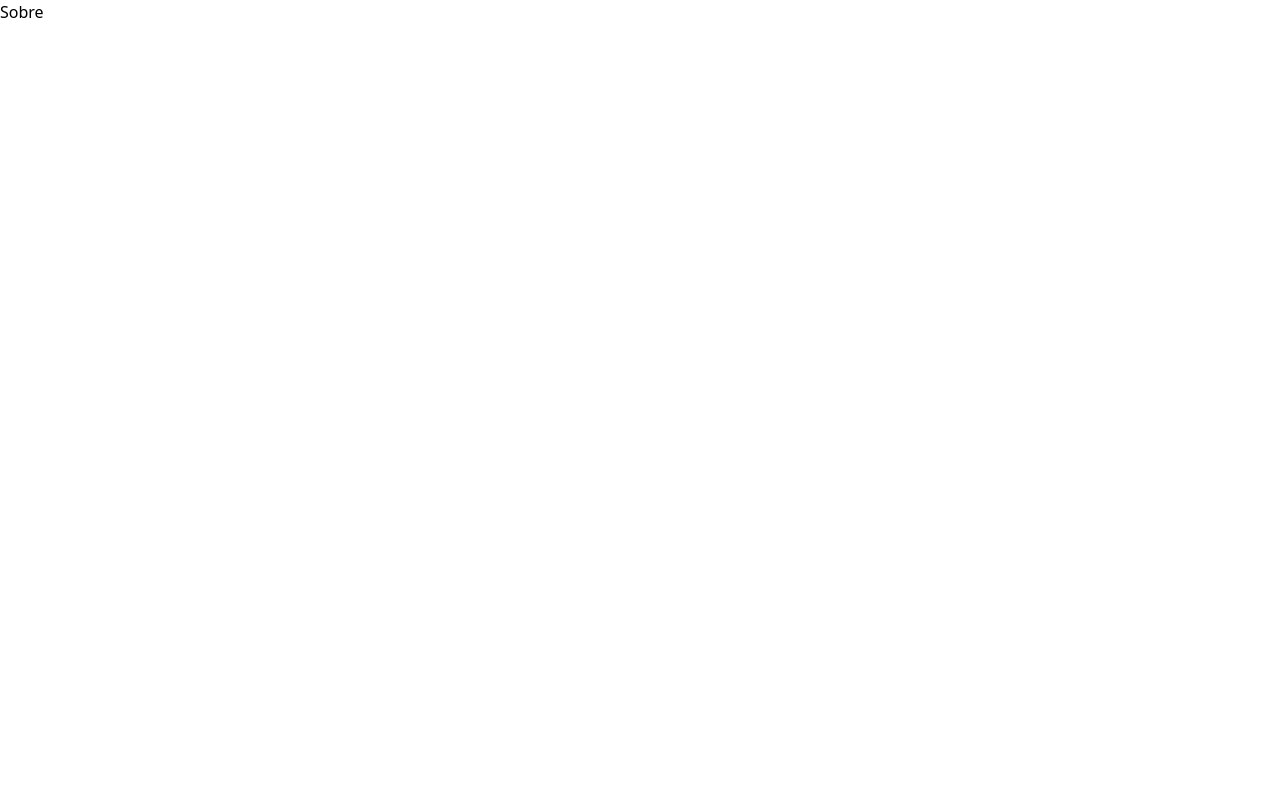
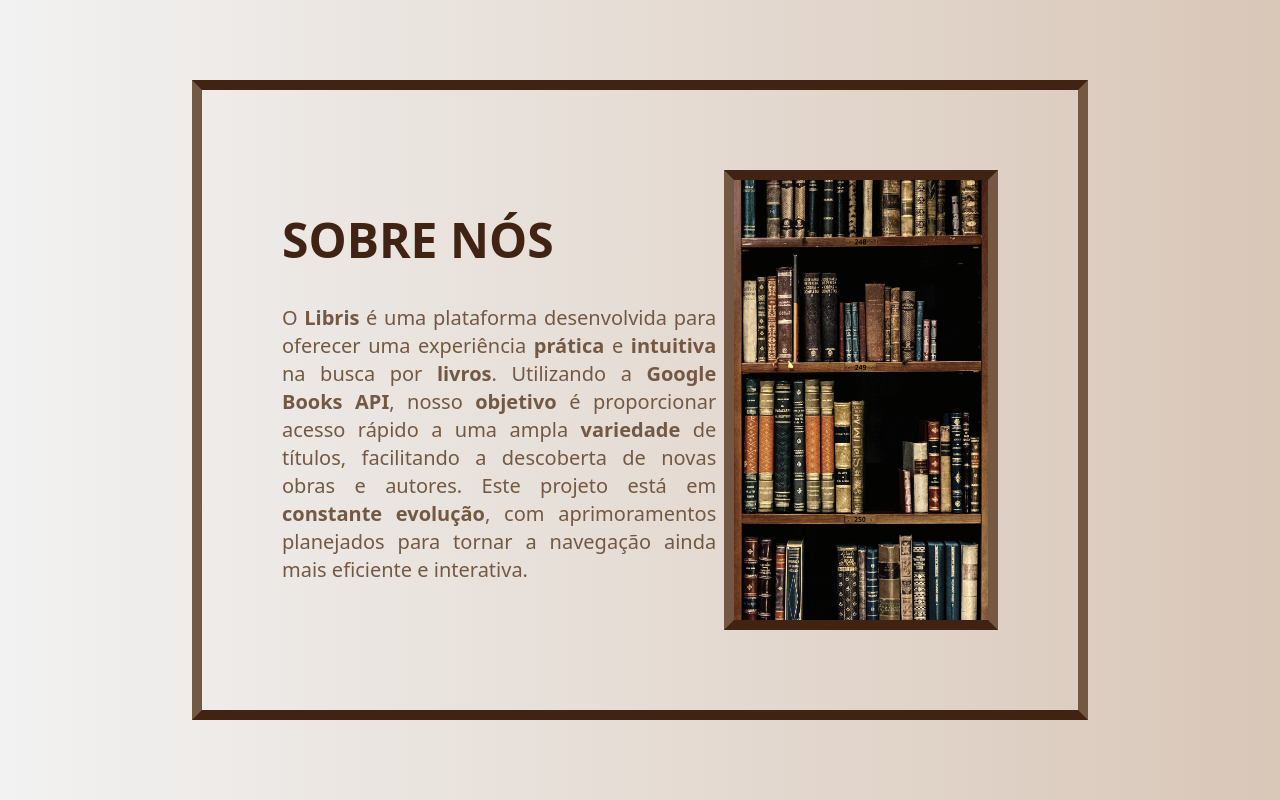
Before and after one commit to AliceSBulhoes/Libris, a React (Vite) app: page /sobre in a window 1280 px wide. Built offline with nearby package versions, Linux system fonts and the light colour scheme.

Commit message:
Fazendo a estrutura e o estilo do Sobre

```diff
--- a/src/routes/Sobre.jsx
+++ b/src/routes/Sobre.jsx
@@ -1,7 +1,18 @@
+import image_sobre from '../assets/bookshelf.jpg'
 
 const Sobre = () => {
   return (
-    <div>Sobre</div>
+    <div className="bg-gradient-to-r from-paleta-100 to-paleta-200 w-full min-h-screen flex justify-center items-center">
+        <div className="border-y-paleta-500 border-x-paleta-400 border-10 h-[80dvh] w-[70dvw] flex md:p-20  p-5 justify-center items-center gap-2">
+            <div className='w-7xl flex flex-col md:gap-10 gap-2 justify-center items-center md:items-start md:justify-start '>
+                <h1 className="lg:text-5xl text-3xl text-paleta-500 uppercase font-bold text-center">Sobre Nós</h1>
+                <p className='max-w-xl lg:text-xl md:text-md text-sm text-paleta-400 text-justify'>O <strong>Libris</strong> é uma plataforma desenvolvida para oferecer uma experiência <strong>prática</strong> e <strong>intuitiva</strong> na busca por <strong>livros</strong>. Utilizando a <strong>Google Books API</strong>, nosso <strong>objetivo</strong> é proporcionar acesso rápido a uma ampla <strong>variedade</strong> de títulos, facilitando a descoberta de novas obras e autores. Este projeto está em <strong>constante evolução</strong>, com aprimoramentos planejados para tornar a navegação ainda mais eficiente e interativa.</p>
+            </div>
+            <div className='w-3xl h-full border-y-paleta-500 border-x-paleta-400 border-10 hidden lg:block'>
+                <img src={image_sobre} alt="sobre iamgem" className='h-full w-full sepia-50' />
+            </div>
+        </div>
+    </div>
   )
 }
 
```
